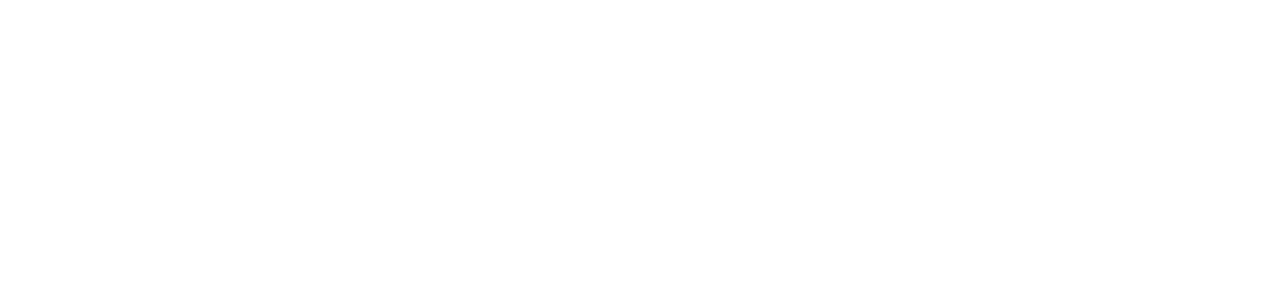
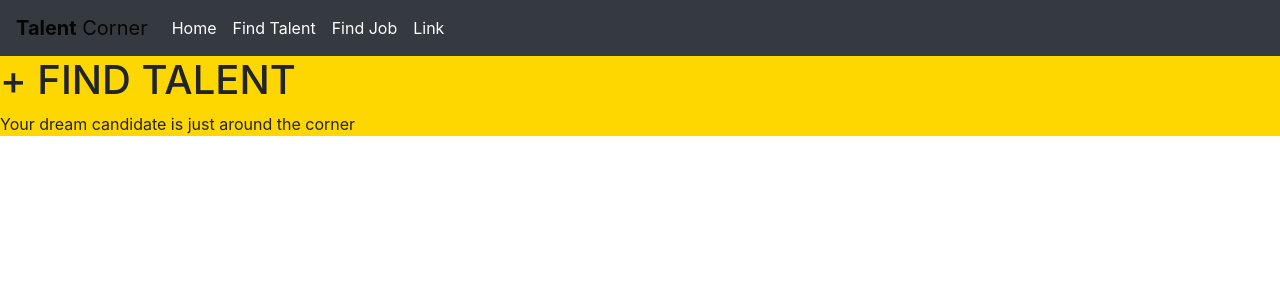
Before and after one commit to YakubuAmidu/Talent-corner, a React (Create React App) app: page /TalentScreen in a window 1280 px wide. Shown: the top 300 px of the page. Built offline with nearby package versions, Linux system fonts and the light colour scheme; a web font is replaced by a local one.

Commit message:
Commiting changes

```diff
--- a/src/components/Links.js
+++ b/src/components/Links.js
@@ -20,7 +20,7 @@
                 </Link>
               </Nav.Link>
               <Nav.Link href="#home">
-                <Link to="/" className="Links_one">
+                <Link to="/TalentScreen" className="Links_one">
                   Find Talent
                 </Link>
               </Nav.Link>
--- a/src/components/Sass.scss
+++ b/src/components/Sass.scss
@@ -155,3 +155,7 @@
   padding-top: 3px;
   padding-bottom: 3px;
 }
+
+.Talent_screen {
+  background-color: gold;
+}
--- a/src/index.js
+++ b/src/index.js
@@ -2,6 +2,7 @@
 import ReactDOM from "react-dom";
 import App from "./components/App";
 import Gold from "./components/Gold";
+import TalentScreen from "./screens/TalentScreen";
 import { createBrowserHistory } from "history";
 import { Router, Switch, Route } from "react-router-dom";
 
@@ -9,7 +10,7 @@
   <Router history={createBrowserHistory()}>
     <Switch>
       <Route exact path="/" component={App} />
-      <Route exact path="/gold" component={Gold} />
+      <Route exact path="/TalentScreen" component={TalentScreen} />
     </Switch>
   </Router>,
   document.getElementById("root")
--- /dev/null
+++ b/src/screens/TalentScreen.js
@@ -0,0 +1,16 @@
+import React from "react";
+import Links from ".././components/Links";
+
+const TalentScreen = () => {
+  return (
+    <div>
+      <Links />
+      <div className="Talent_screen">
+        <h1 className="Find">+ FIND TALENT</h1>
+        <p className="Dream">Your dream candidate is just around the corner</p>
+      </div>
+    </div>
+  );
+};
+
+export default TalentScreen;
```
